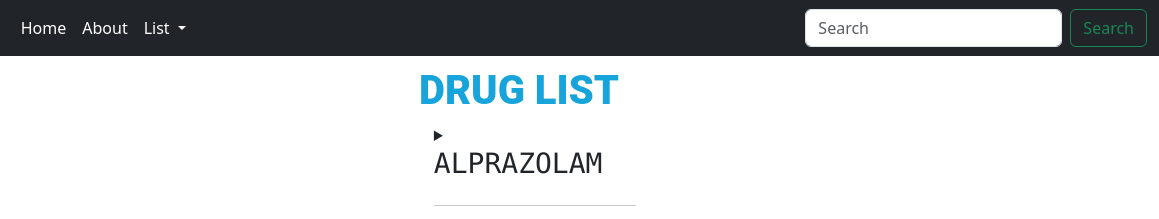
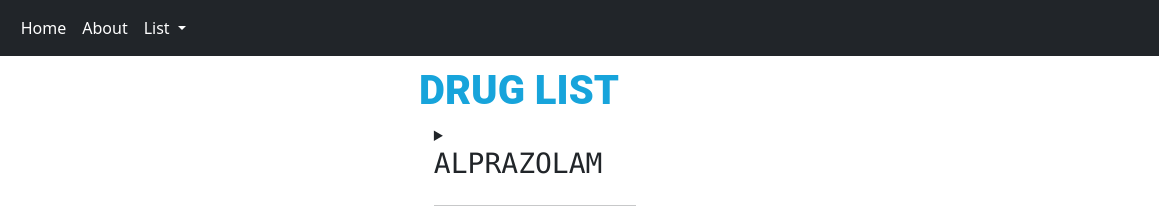
Before and after one commit to SudipRout/Med-Life, a plain HTML site: page A.html in a window 1280 px wide. Shown: the top 219 px of the page, 121-1280 px from the left. Drawn offline with nearby package versions, Linux system fonts and the light colour scheme.

Commit message:
Removed search button

```diff
--- a/A.html
+++ b/A.html
@@ -57,10 +57,10 @@
                     <a class="nav-link disabled" aria-disabled="true">Disabled</a>
                   </li> -->
                 </ul>
-                <form class="d-flex" role="search">
+                <!-- <form class="d-flex" role="search">
                   <input class="form-control me-2" type="search" placeholder="Search" aria-label="Search">
                   <button class="btn btn-outline-success" type="submit">Search</button>
-                </form>
+                </form> -->
               </div>
             </div>
           </nav>
```
Also changed, not shown: B.html (+2 -2 lines), D.html (+2 -2 lines), E.html (+2 -2 lines), F.html (+2 -2 lines), G.html (+2 -2 lines), H.html (+2 -2 lines), about.html (+2 -2 lines), c.html (+2 -2 lines), index.html (+2 -2 lines).
